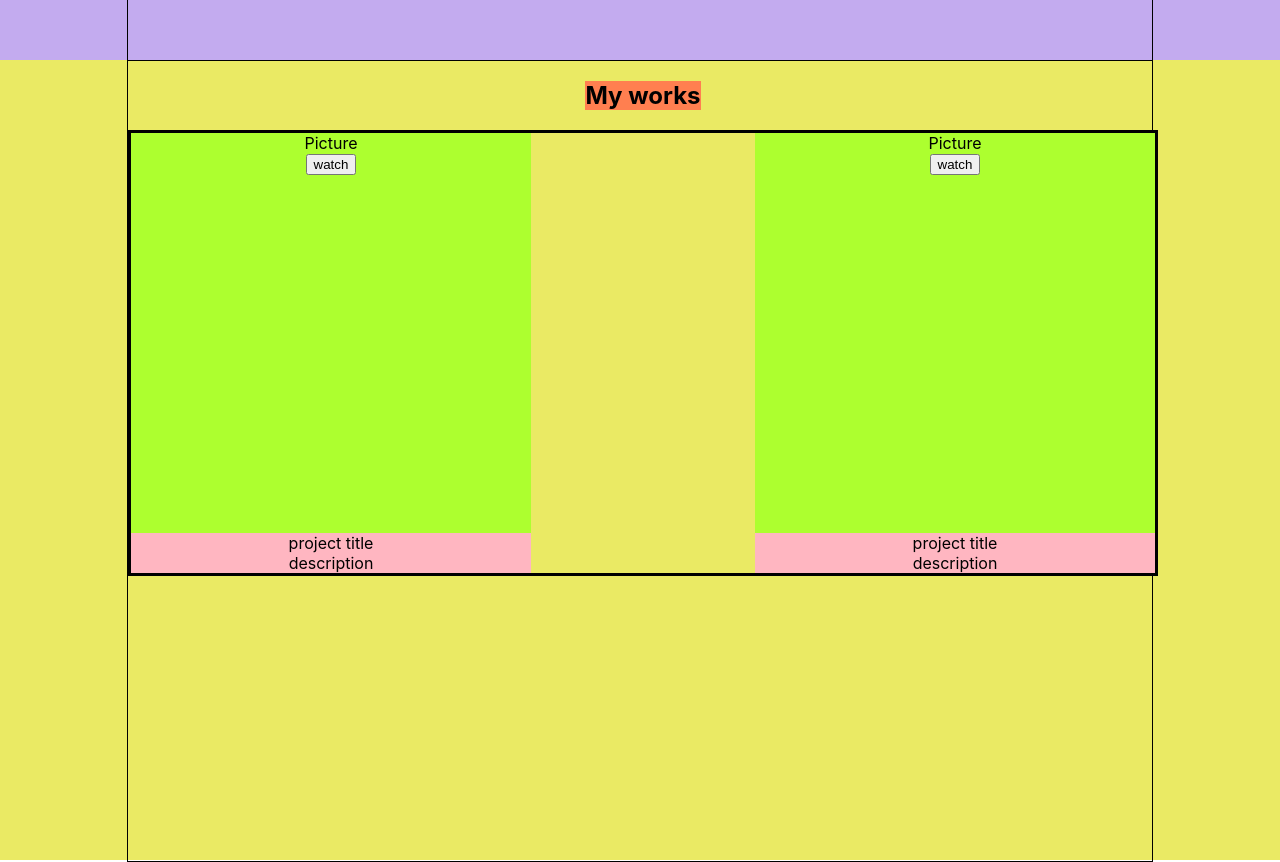
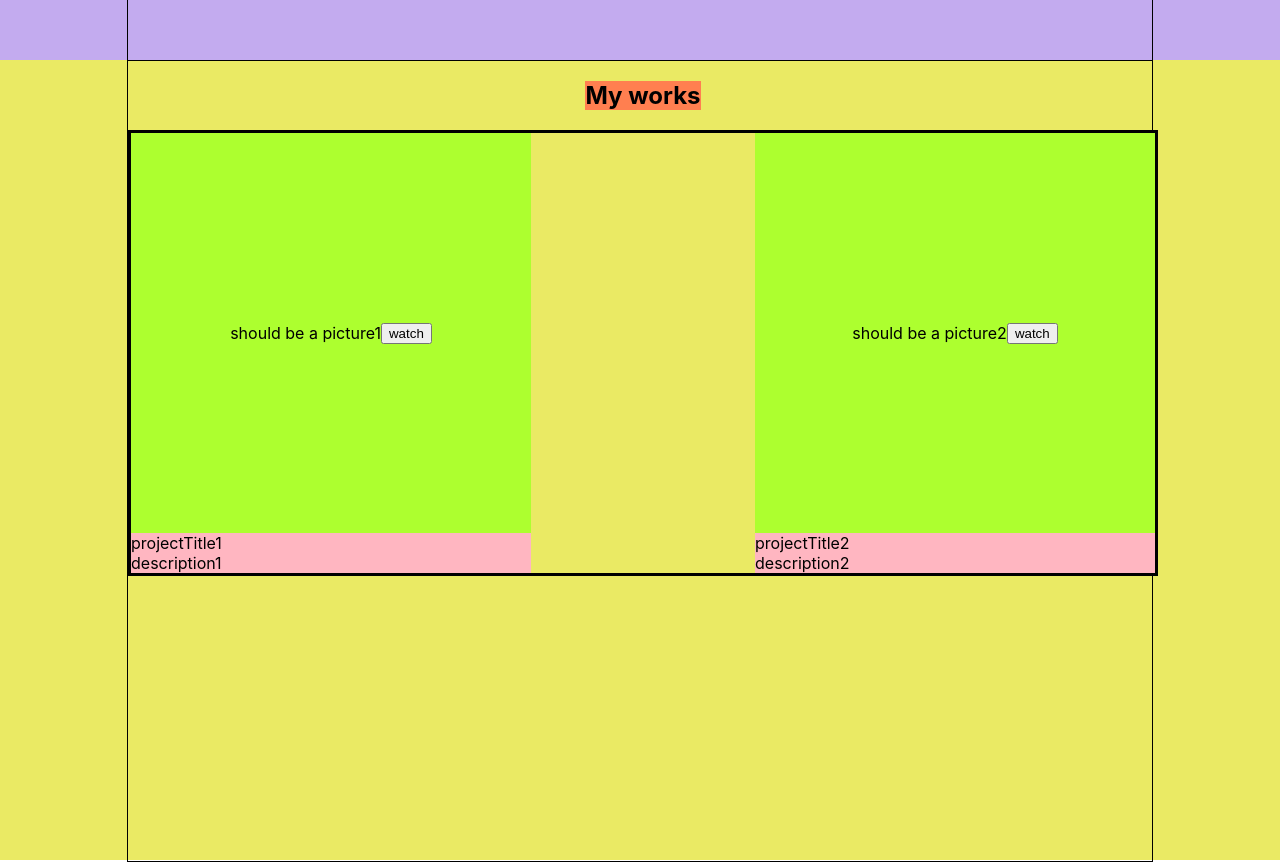
Before and after one commit to P4VL1K/portfolio, a React (Create React App) app: page / in a window 1280 px wide. Shown: the part 1620-2482 px from the top of the page. Built offline with nearby package versions, Linux system fonts and the light colour scheme.

Commit message:
my works block

```diff
--- a/src/works/work/Work.module.css
+++ b/src/works/work/Work.module.css
@@ -7,13 +7,19 @@
 .pictureAndBtn {
     background-color: greenyellow;
     height: 400px;
+    display: flex;
+    align-items: center;
+    justify-content: center;
 }
 
 .button {
-
 }
 
 
 .ptAndDescr {
     background-color: lightpink;
+    display: flex;
+    flex-direction: column;
+    align-items: flex-start;
+
 }
--- a/src/works/work/Work.tsx
+++ b/src/works/work/Work.tsx
@@ -12,7 +12,7 @@ function Work(props: WorkPropsType) {
         <div className={s.work}>
             <div className={s.pictureAndBtn}>
                 <div>
-                    Picture
+                    {props.picture}
                 </div>
                 <div>
                     <button className={s.button}>
@@ -21,8 +21,8 @@ function Work(props: WorkPropsType) {
                 </div>
             </div>
             <div className={s.ptAndDescr}>
-                <div>project title</div>
-                <div>description</div>
+                <div>{props.projectTitle}</div>
+                <div>{props.description}</div>
             </div>
         </div>
     )
```
